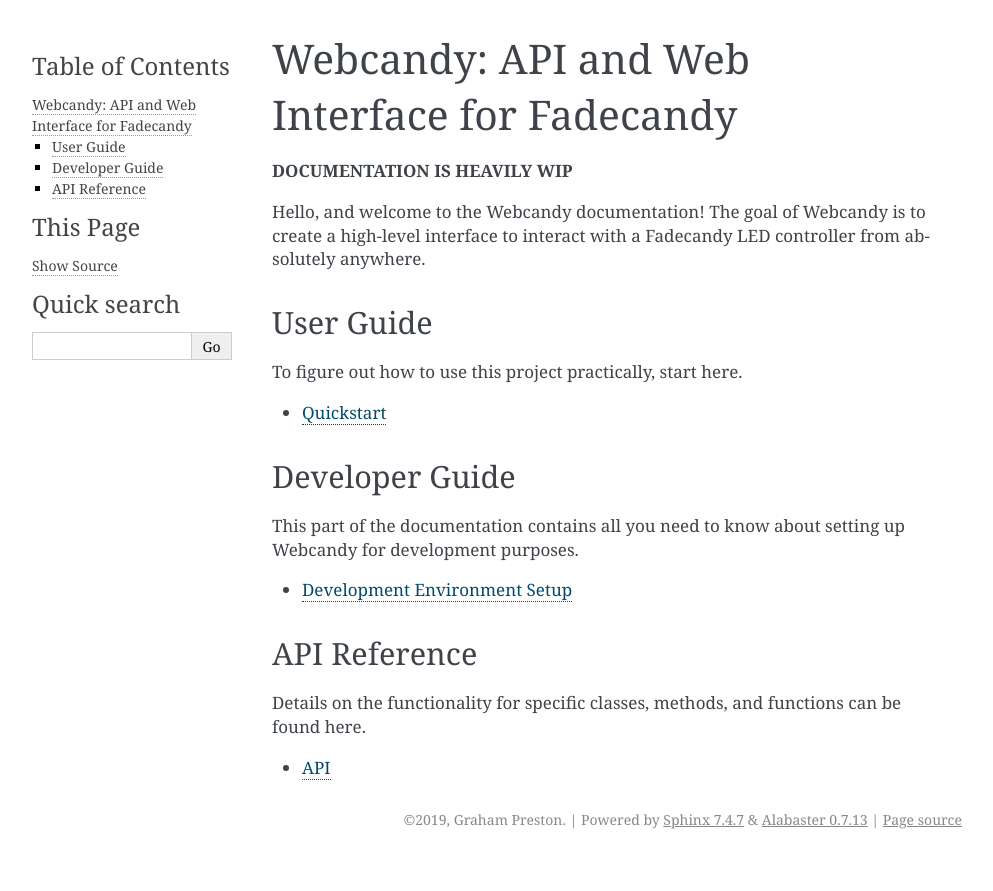
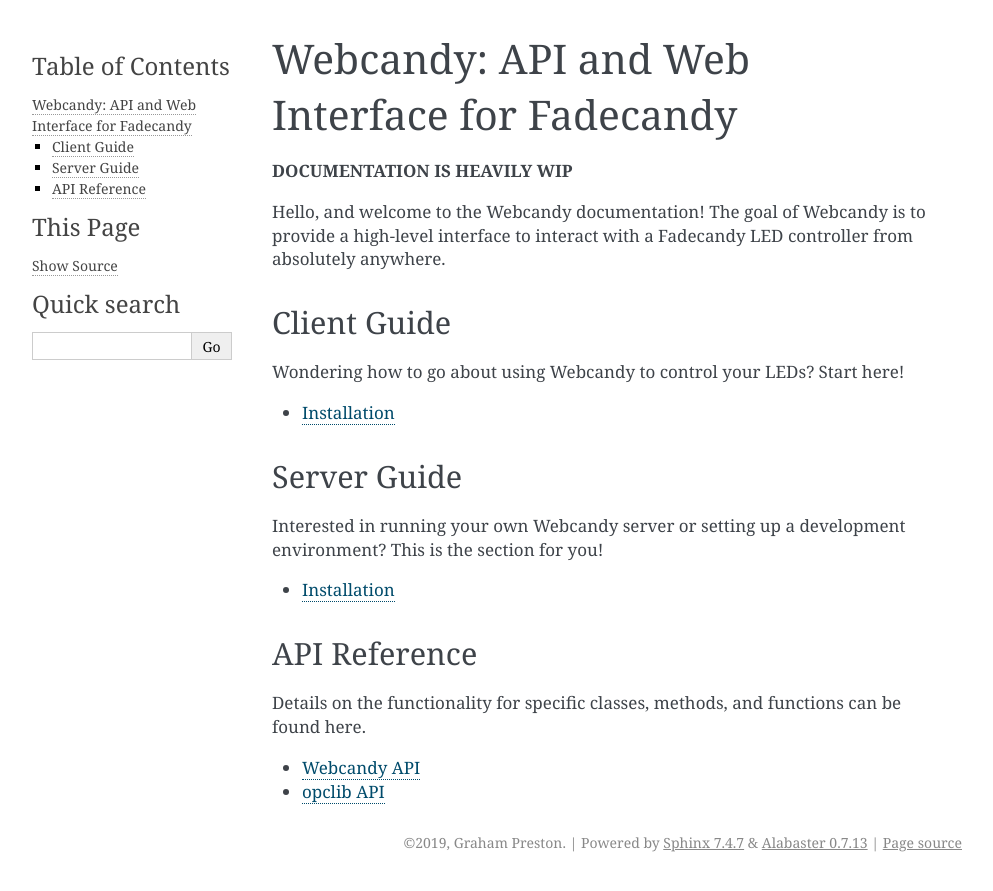
Before and after one commit to gcpreston/webcandy, a Sphinx documentation site: the page built from docs/index.rst, in a window 1280 px wide. Shown: the top 891 px of the page, without its empty margins (148-1141 px from the left). Built offline with Sphinx 7.4.7, drawn with Linux system fonts in a browser that asks for light colours.

Commit message:
Update docs

```diff
--- a/docs/api.rst
+++ /dev/null
@@ -1,4 +0,0 @@
-API
-===
-
-TODO
--- /dev/null
+++ b/docs/api/opclib_api.rst
@@ -0,0 +1,3 @@
+opclib API
+==========
+TODO
--- /dev/null
+++ b/docs/api/webcandy_api.rst
@@ -0,0 +1,3 @@
+Webcandy API
+============
+TODO
--- /dev/null
+++ b/docs/client/install.rst
@@ -0,0 +1,5 @@
+Installation
+============
+The Webcandy Client can currently be found on
+`Github <https://github.com/gcpreston/webcandy-client>`_. Clone the repository
+and run :code:`pip install .` from the root directory.
--- a/docs/dev/setup.rst
+++ /dev/null
@@ -1,2 +0,0 @@
-Development Environment Setup
-=============================
--- a/docs/index.rst
+++ b/docs/index.rst
@@ -4,27 +4,27 @@
 **DOCUMENTATION IS HEAVILY WIP**
 
 Hello, and welcome to the Webcandy documentation! The goal of Webcandy is to
-create a high-level interface to interact with a Fadecandy LED controller from
+provide a high-level interface to interact with a Fadecandy LED controller from
 absolutely anywhere.
 
-User Guide
-----------
-To figure out how to use this project practically, start here.
+Client Guide
+------------
+Wondering how to go about using Webcandy to control your LEDs? Start here!
 
 .. toctree::
    :maxdepth: 2
 
-   user/quickstart
+   client/install
 
-Developer Guide
----------------
-This part of the documentation contains all you need to know about setting up
-Webcandy for development purposes.
+Server Guide
+------------
+Interested in running your own Webcandy server or setting up a development
+environment? This is the section for you!
 
 .. toctree::
     :maxdepth: 2
 
-    dev/setup
+    server/install
 
 API Reference
 -------------
@@ -34,4 +34,5 @@
 .. toctree::
    :maxdepth: 2
 
-   api
+   api/webcandy_api
+   api/opclib_api
--- a/docs/user/install.rst
+++ b/docs/server/install.rst
@@ -1,4 +1,3 @@
 Installation
 ============
-
-Run setup.py.
+TODO
--- a/docs/user/quickstart.rst
+++ /dev/null
@@ -1,4 +0,0 @@
-Quickstart
-==========
-
-It should just work bro.
```
